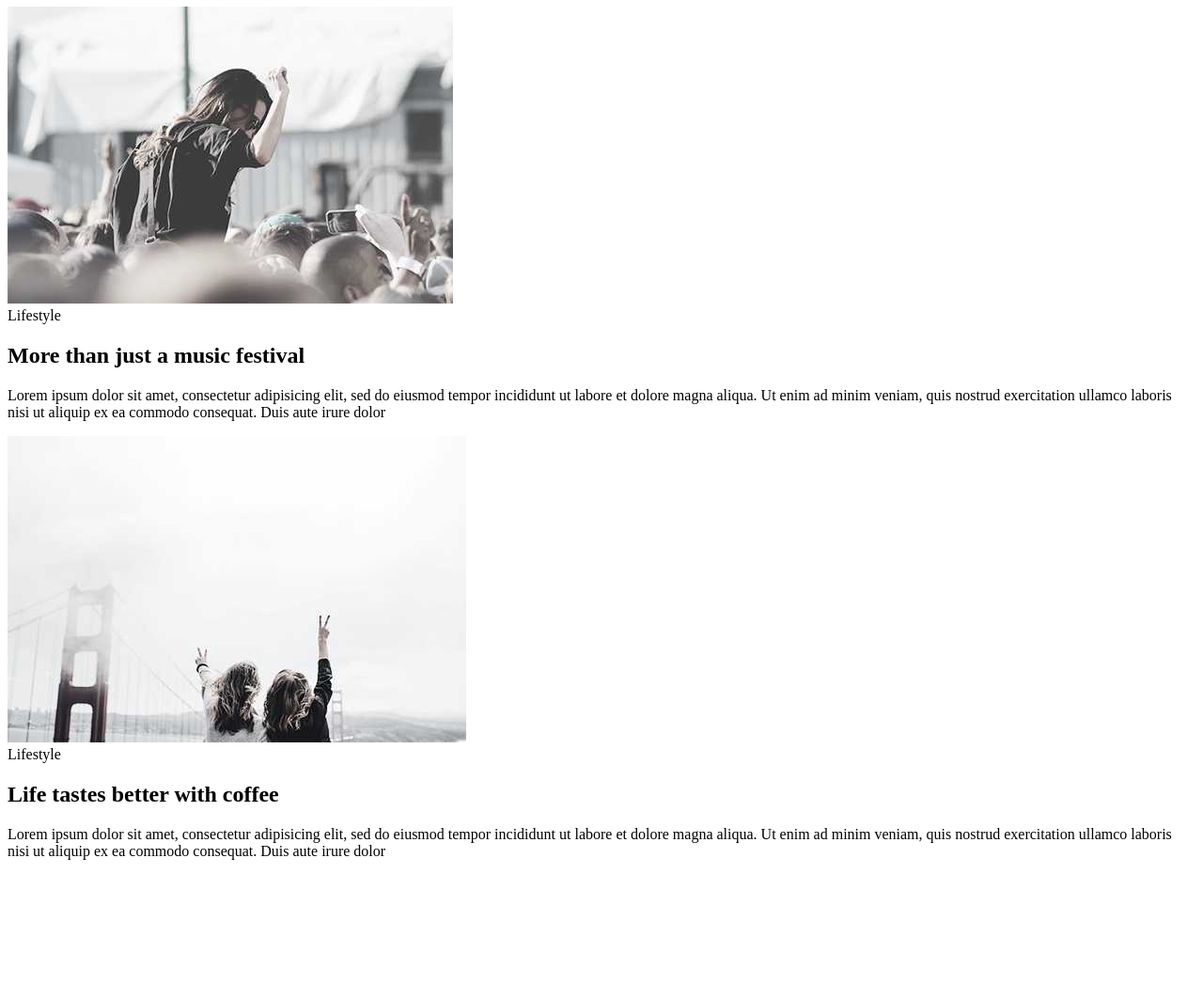
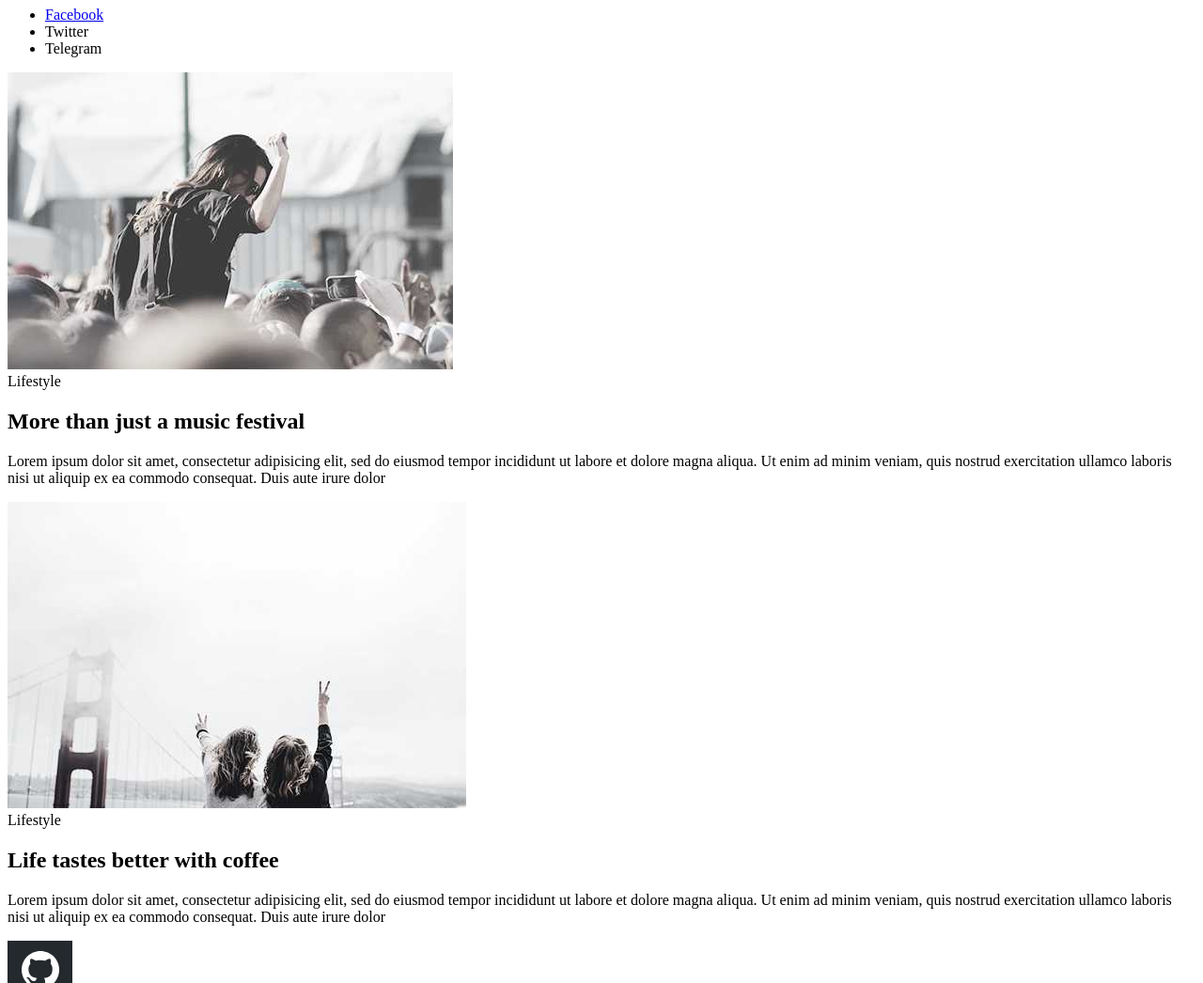
Before and after one commit to Zybinskaya/Lesson1, a plain HTML site: page index.html in a window 1280 px wide. Shown: the part 73-1119 px from the top of the page at 94% size. Before the commit the page ends 1004 px from the top, so only its background shows below. Drawn offline with Linux system fonts and the light colour scheme.

Commit message:
add footer

```diff
--- a/index.html
+++ b/index.html
@@ -11,6 +11,11 @@
 <body>
     <main>
         <h1>fisrt project</h1>
+        <ul>
+            <li><a href="facebook.com">Facebook</a></li>
+            <li><a href="twitter.com"></a>Twitter</li>
+            <li><a href="telegram.com"></a>Telegram</li>
+        </ul>
         <div>
             <img src="./img/image.jpg" alt="картинка">
             <div>
@@ -33,6 +38,9 @@
         </div>
 
     </main>
+    <footer>
+        <a href="facebook.com"><img src="./img/Screenshot_10.png"</a>
+    </footer>
 </body>
 
 </html>
```
Also changed, not shown: img/Screenshot_10.png (added).
